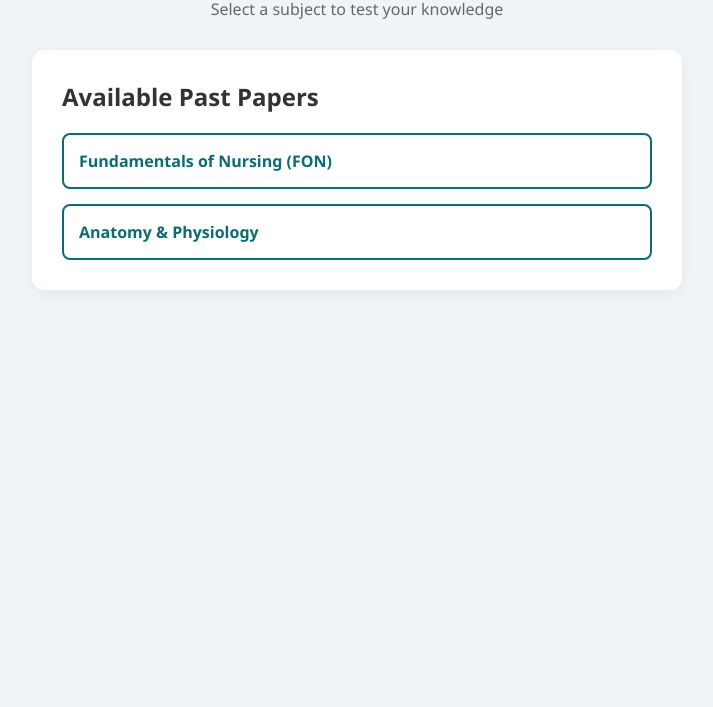
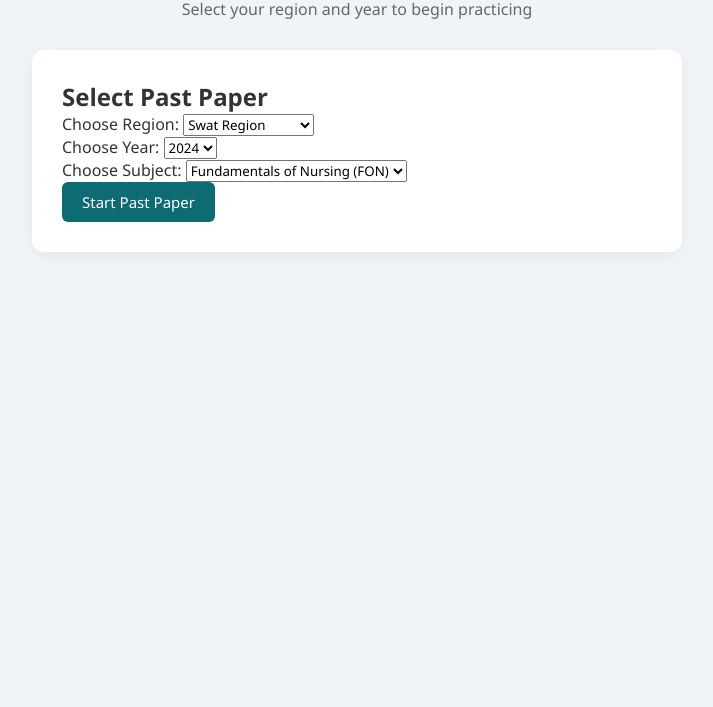
Before and after one commit to omarkhan33/Nursingquiz, a plain HTML site: page nursing-portal/index.html in a window 1280 px wide. Shown: the part 93-800 px from the top of the page, without its empty margins (283-996 px from the left). Drawn offline with Linux system fonts and the light colour scheme.

Commit message:
Update index.html

```diff
--- a/nursing-portal/index.html
+++ b/nursing-portal/index.html
@@ -3,39 +3,58 @@
 <head>
     <meta charset="UTF-8">
     <meta name="viewport" content="width=device-width, initial-scale=1.0">
-    <title>Nursing Past Papers Portal</title>
+    <title>KPK Nursing Past Papers Portal</title>
     <link rel="stylesheet" href="style.css">
 </head>
 <body>
 
     <div class="container">
-        <!-- Header Section -->
         <header>
-            <h1>Nursing Past Papers Portal</h1>
-            <p>Select a subject to test your knowledge</p>
+            <h1>KPK Nursing Past Papers Portal</h1>
+            <p>Select your region and year to begin practicing</p>
         </header>
 
-        <!-- Home Screen: Subject Selection -->
         <div id="home-screen" class="card">
-            <h2>Available Past Papers</h2>
-            <div class="subject-grid">
-                <button class="btn-subject" onclick="startQuiz('fon')">Fundamentals of Nursing (FON)</button>
-                <button class="btn-subject" onclick="startQuiz('anatomy')">Anatomy & Physiology</button>
+            <h2>Select Past Paper</h2>
+
+            <div class="filter-group">
+                <label for="region-select">Choose Region:</label>
+                <select id="region-select" class="dropdown">
+                    <option value="swat">Swat Region</option>
+                    <option value="peshawar">Peshawar Region</option>
+                </select>
             </div>
+
+            <div class="filter-group">
+                <label for="year-select">Choose Year:</label>
+                <select id="year-select" class="dropdown">
+                    <option value="2024">2024</option>
+                    <option value="2023">2023</option>
+                    <option value="2022">2022</option>
+                </select>
+            </div>
+
+            <div class="filter-group">
+                <label for="subject-select">Choose Subject:</label>
+                <select id="subject-select" class="dropdown">
+                    <option value="fon">Fundamentals of Nursing (FON)</option>
+                    <option value="anatomy">Anatomy & Physiology</option>
+                </select>
+            </div>
+
+            <button class="btn btn-primary start-btn" onclick="initiateQuiz()">Start Past Paper</button>
         </div>
 
-        <!-- Quiz Screen: Initially Hidden -->
         <div id="quiz-screen" class="card hidden">
             <div class="quiz-header">
-                <span id="subject-title">Subject</span>
+                <span id="quiz-meta-title">Paper Details</span>
                 <span id="progress">Question 1 of 10</span>
             </div>
 
             <div id="question-container">
                 <h3 id="question-text">Loading question...</h3>
                 <div id="options-container" class="options-list">
-                    <!-- JavaScript will insert option buttons here -->
-                </div>
+                    </div>
             </div>
 
             <div class="quiz-footer">
@@ -43,14 +62,13 @@
             </div>
         </div>
 
-        <!-- Result Screen: Initially Hidden -->
         <div id="result-screen" class="card hidden">
-            <h2>Quiz Completed!</h2>
+            <h2>Paper Completed!</h2>
             <div class="score-display">
                 <p>Your Final Score:</p>
                 <h3 id="final-score">0 / 0</h3>
             </div>
-            <button class="btn btn-primary" onclick="showHomeScreen()">Back to Home</button>
+            <button class="btn btn-primary" onclick="showHomeScreen()">Back to Selection</button>
         </div>
     </div>
 
```
